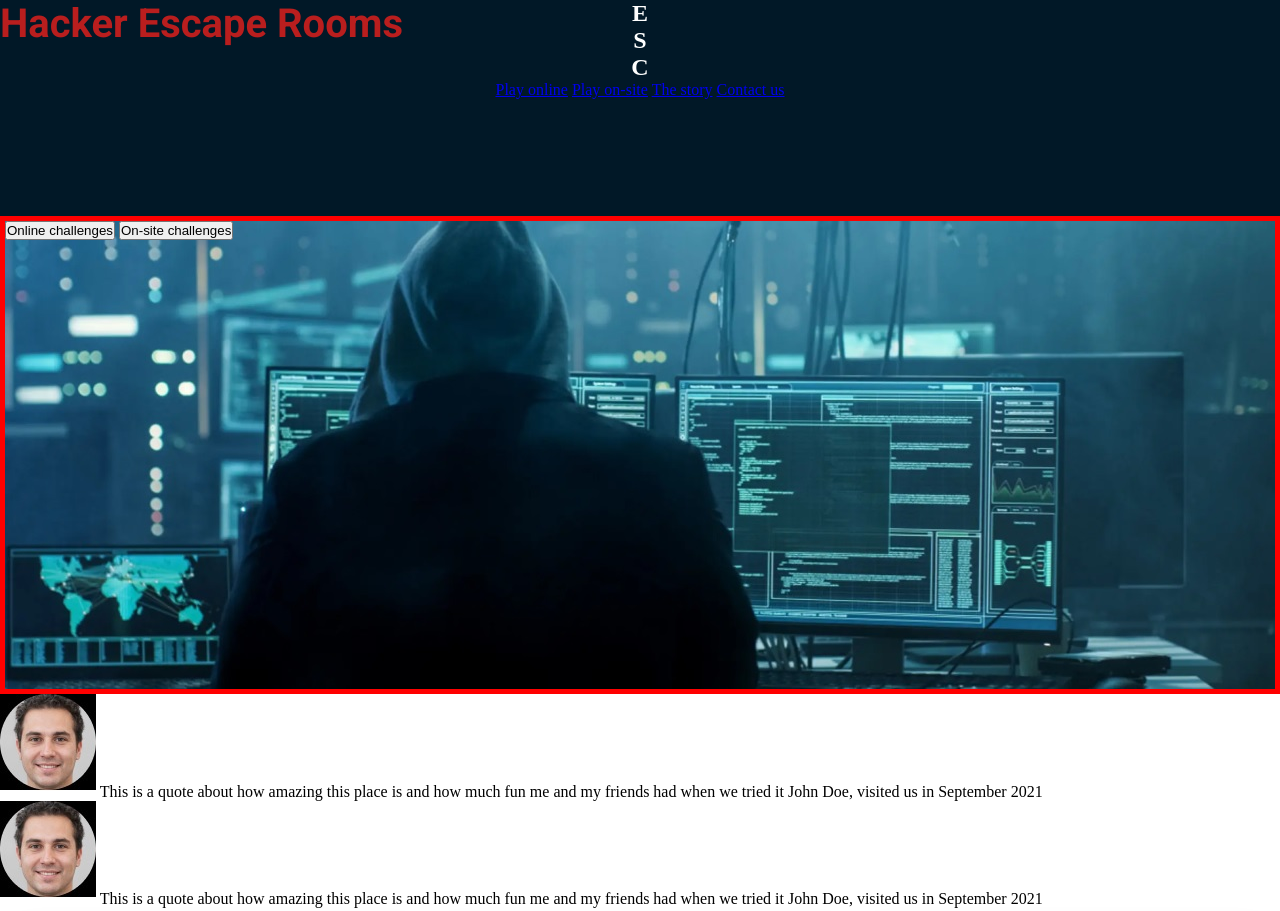
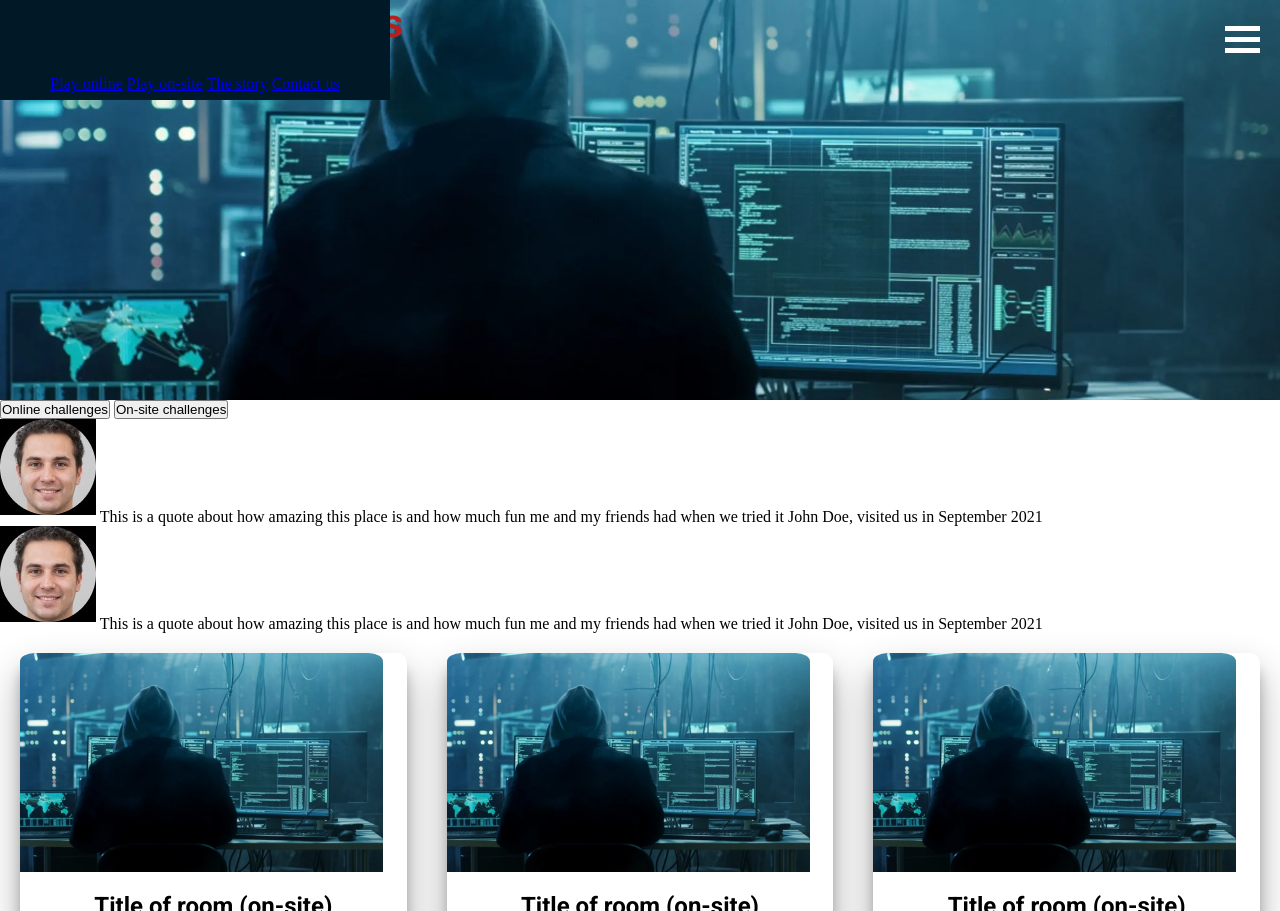
Before and after one commit to Willi86/Escape-Room, a plain HTML site: page index.html in a window 1280 px wide. Shown: the top 911 px of the page. Drawn offline with Linux system fonts and the light colour scheme.

Commit message:
Added the mobile menu

```diff
--- a/index.html
+++ b/index.html
@@ -15,6 +15,7 @@
   </head>
   <body>
     <header class="header">
+      <div class ="stupid-header">
       <!-- I use the header for the name only to follow
              your recommendationThe nav will be added after it  -->
       <h1 class="First-h1">Hacker Escape Rooms</h1>
@@ -23,27 +24,35 @@
         <h2>S</h2>
         <h2>C</h2>
       </div>
+    </div>
       <!--<div class="logo-div"><img class="img" src="esc.jpg" alt="logo" /></div>-->
       <nav class="main-nav">
         <ul>
-          <a href="#index.html">Play online</a>
-          <a href="#play">Play on-site</a>
-          <a href="#Story">The story</a>
-          <a href="#contact-us">Contact us</a>
+          <li><a href="#index.html">Play online</a></li>
+          <li><a href="#play">Play on-site</a></li>
+          <li><a href="#Story">The story</a></li>
+          <li><a href="#contact-us">Contact us</a></li>
         </ul>
       </nav>
       <!-- <nav class=".main-nav-mobile">
         dont forget to make a drop list for the mobile-->
+         <button class="button-menu">
+          <div ></div>
+          <div ></div>
+          <div ></div>
+         </button>
+
     </header>
+    <!-- <div class =stupid-banner>
+    <figure class ="big-photo">
+      <img class="big-img" src="Big-photo.jpg" alt="Hacker photo" />
 
-    <figure class ="big-photo">
-     <!-- <img class="big-img" src="Big-photo.jpg" alt="Hacker photo" />-->
-
-    <figcaption>
+    <figcaption>-->
     <button>Online challenges</button>
     <button>On-site challenges</button>
      </figcaption>
      </figure>
+    </div>
     <aside class="first-aside">
       <img src="John.jpg" alt="John photo " />
       This is a quote about how amazing this place is and how much fun me and my
--- a/style.css
+++ b/style.css
@@ -1,17 +1,20 @@
 
 /*I will start with the photos and see how i will go from there */
 
+button div {
+    width: 35px;
+    height: 5px;
+    background-color: rgb(255, 255, 255);
+    margin: 6px 0;
+  }
+  .button-menu {
+    position: absolute;
+    top: 20px;
+    right: 20px;
+   border: none;
+    background-color: transparent;
 
-.big-photo{
-    background-image:url("Big-photo.jpg");
-    background-size: cover;
-    background-position: center;
-    height: 468px;
-    display: flex;
-    flex-direction: column;
-    border: 5px solid red;
-
-}
+  }
 *{
     margin: 0;
     padding: 0;
@@ -48,26 +51,37 @@ h1{
     color: #b91e1e;
 
 }
-.header{
-    background-color:  #011827;;
-    height: 216px;
-}
 
-.header, footer {
+
+header{  /*  the big banner */
+        background-image: url("Big-photo.jpg");
+        background-size: cover;
+        background-position: center;
+        height: 50vh;
+        display: flex;
+        flex-direction: column;
+    }
+
+
+.main-nav { /* this is the main-nav not the list*/
     background-color: #011827;
     text-align: center;
-    color:#ffffff;
+    color: rgb(255, 255, 255);
     text-align: center;
-}
+    position: absolute;
+    width: 390px;
+    height: 100px;
+   }
+
+   li{ /*list styling*/
+    display: inline-flex;
+    justify-content: center;
+    margin-top: 75px;
+   }
 
 
 
-    *{
-        margin: 0;
-
-    }
-
-.left-challenge, .right-challenge,.middle-challenge{
+.left-challenge, .right-challenge,.middle-challenge{  /* the three challenges "with the stars" */
     display: flex;
     flex-direction: column;
     justify-content: center;
@@ -85,20 +99,20 @@ h1{
 
 
 
-    .stupid-container{
+    .stupid-container{ /* the container for the three challenges */
         display: flex;
         justify-content: space-between;
         align-items: center;
         padding: 0px;
     ;
     }
-    .stupid-container img{
+    .stupid-container img{ /* the images for the three challenges */
          max-width: 363px;
          max-height: 219px;
          border-top-right-radius: 4%;
          border-top-left-radius: 4%;
     }
-    .stupid-container h4{
+    .stupid-container h4{/* the h4 for the three challenges */
         font-family: "Roboto";
         font-style: normal;
         font-weight: bold;
@@ -109,7 +123,7 @@ h1{
         padding: 15px;
         margin: 1px;
     }
-    .stupid-container p{
+    .stupid-container p{ /* the p for the three challenges */
         font-family: "Roboto";
         font-style: italic;
         font-weight: bold;
@@ -120,7 +134,7 @@ h1{
         padding: 10px;
         margin: 10px;
     }
-    .stupid-container button{
+    .stupid-container button{ /* the button for the three challenges */
         font-family: "Roboto";
         font-style: normal;
         font-weight: normal;
@@ -136,13 +150,13 @@ h1{
         border-style: none;
 
     }
-    .stupid-container span img {
+    .stupid-container span img { /* the span "Stars"for the three challenges */
         background-color: #FFFFFF;
         color: #b91e1e;
         padding-left:10px;
         margin: 1px;
     }
-    .participants-number {
+    .participants-number {/* the participants number for the three challenges */
         font-family: "Roboto";
         font-style: normal;
         font-weight: normal;;
@@ -154,17 +168,17 @@ h1{
 
     }
 
-
+/*
 
 @media only screen and (max-width: 600px) {
-    /* For mobile phones: */
+    /* For mobile phones: *
     [class*="*"] {
       width: 100%;
     }
 }
-
-@media only screen and (max-width: 600px) {
-    .main-nav {
+*/
+@media only screen and (max-width: 600px) { /* for mobile phones-Don't -forget to learn more about this stuff */
+    .main-nav li{
       display: none;
     }
     .main-nav-mobile {
@@ -174,3 +188,4 @@ h1{
         max-width: screen 100%;
     }
   }
+  /*
```
